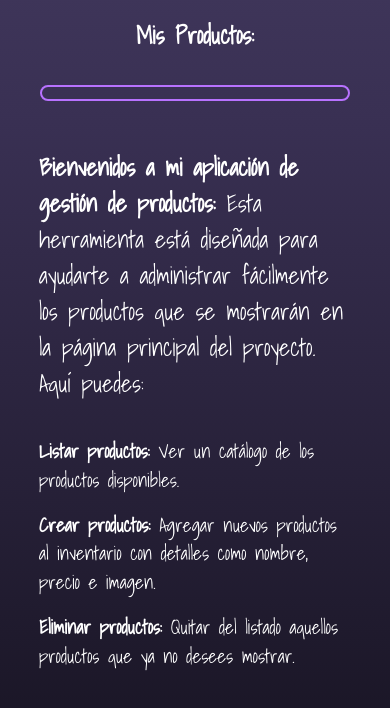
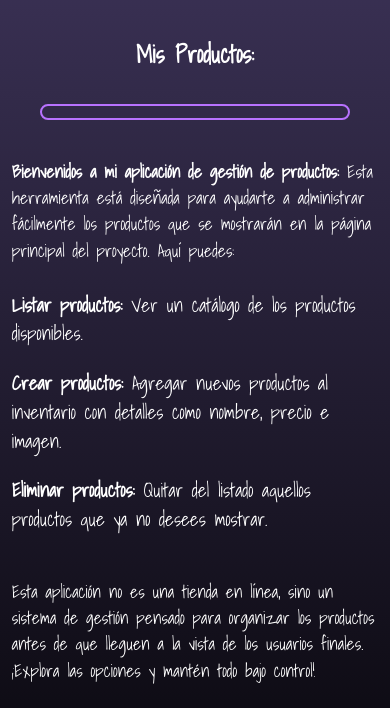
Before and after one commit to Hyoga1023/AluraGeek, a website with bundled scripts: page index.html in a window 390 px wide. Shown: the part 929-1637 px from the top of the page. Built offline with nearby package versions, Linux system fonts and the light colour scheme; no server answers; files whose address does not match are found by name.

Commit message:
responsividad sobre texto explicativo

```diff
--- a/index.html
+++ b/index.html
@@ -17,7 +17,7 @@
         <div class="barra__navegacion">
             <nav>
                 <ul>
-                    <li><a href="#texto" id="funcionalidad-enlace">Funcionalidad de la aplicación</a></li>
+                    <li style="font-size: 2rem;"><a href="#texto" id="funcionalidad-enlace">Funcionalidad de la aplicación</a></li>
                 </ul>
             </nav>
         </div>
--- a/styles.css
+++ b/styles.css
@@ -75,7 +75,7 @@ ul, li, ol {
 ul{
     display: flex;
     justify-content: space-around;
-    gap: 1rem;
+    gap: 1.3rem;
     list-style: none;
     padding: 0;
 }
@@ -111,7 +111,7 @@ h2{
 .ul__texto{
     display: flex;
     flex-direction: column;
-    font-size: 1rem;
+    font-size: 1.3rem;
 }
 .Contenedor__general{
     display: flex;
@@ -346,6 +346,15 @@ input{
         width: 100%;
         margin-bottom: 0.5rem;
     }
+    .texto {
+            margin: 1% 5%;
+            font-size: 1.3rem;
+    }
+
+    .ul__texto {
+            font-size: 1.2rem;
+    }
+
 }
 
 @media screen and (max-width: 480px) {
@@ -365,4 +374,12 @@ input{
     h1, h2 {
         font-size: 1.5rem;
     }
+    .texto {
+        margin: 1% 3%;
+        font-size: 1.1rem;
+    }
+
+    .ul__texto {
+        font-size: 1rem;
+    }
 }
```
